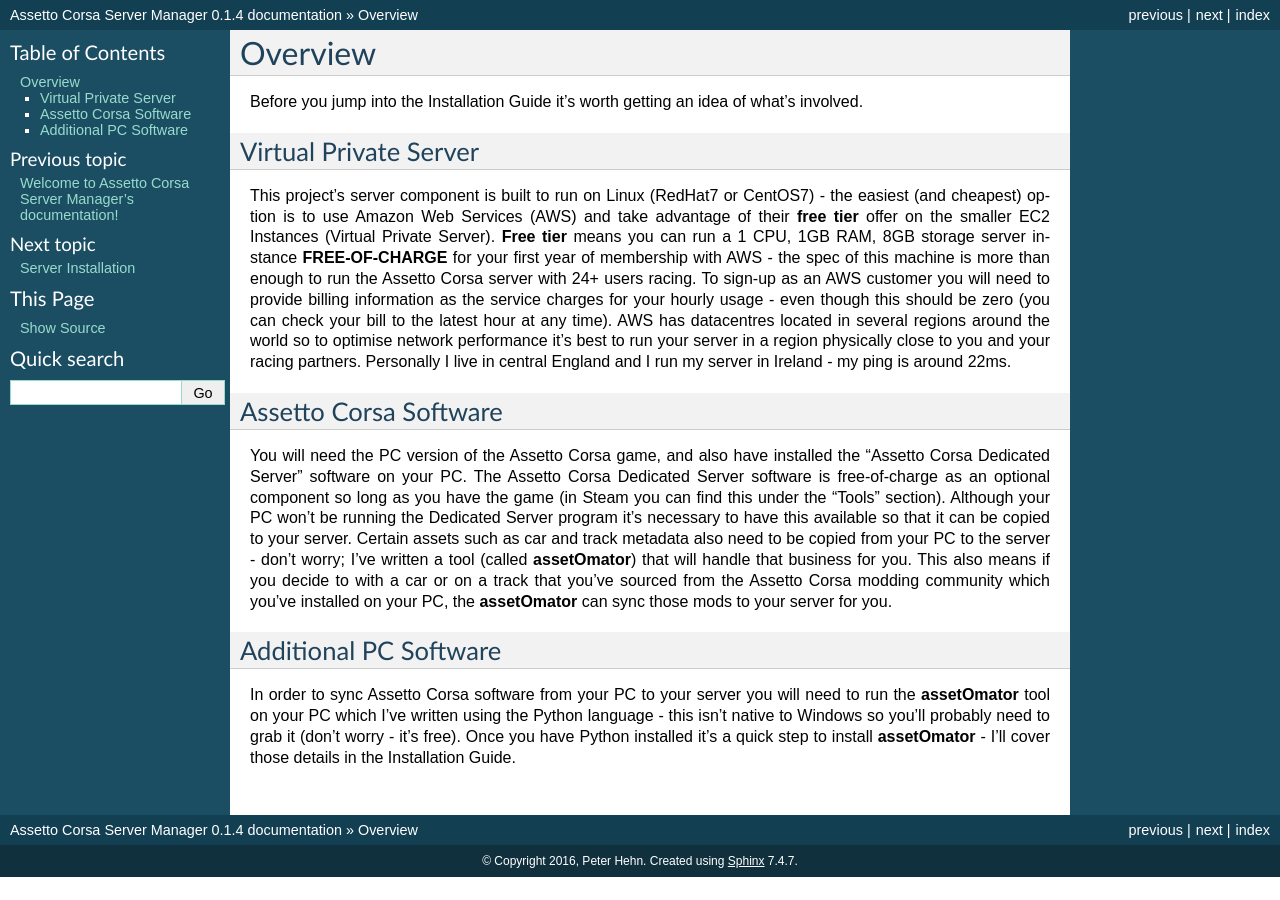
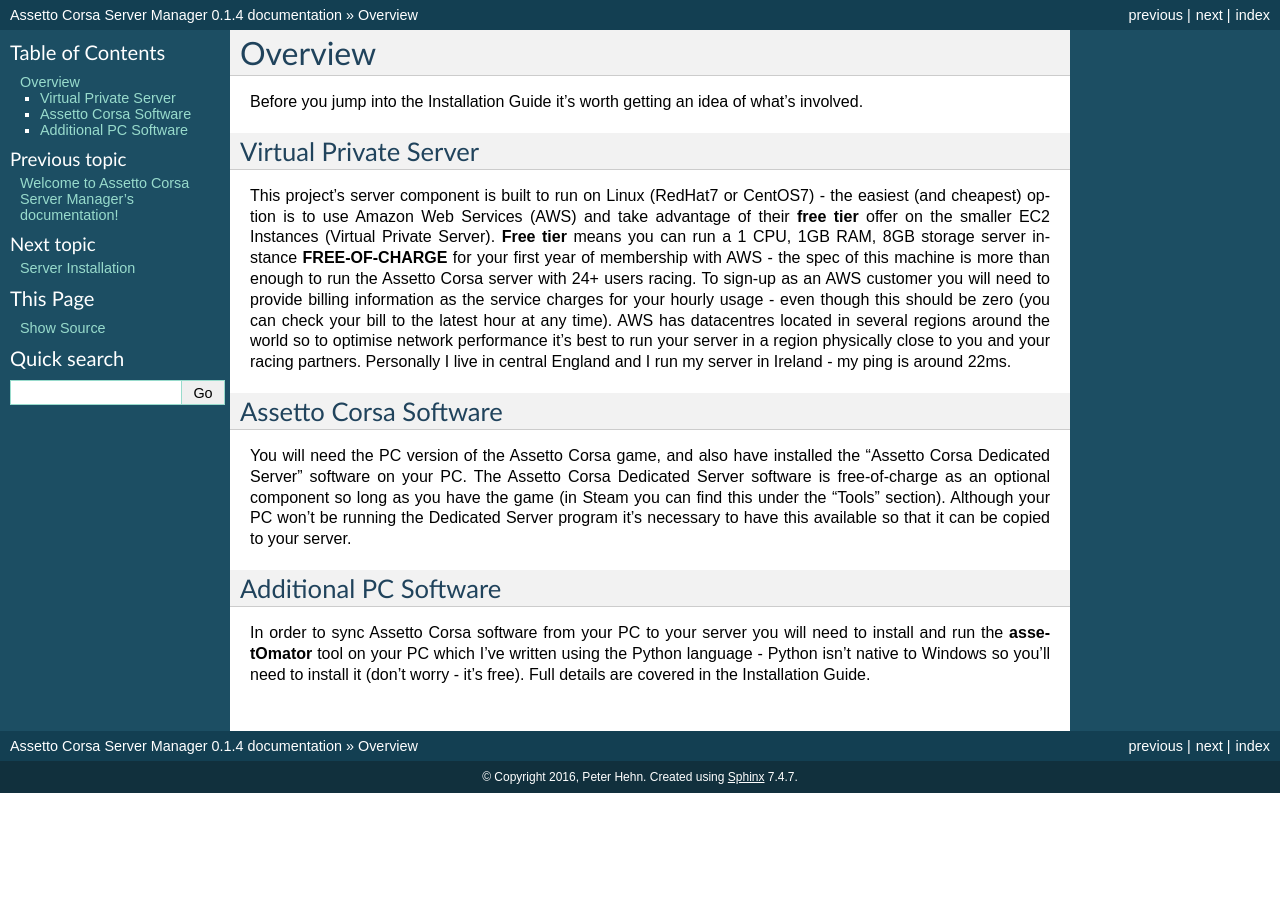
Before and after one commit to PeteTheAutomator/ACServerManager, a Sphinx documentation site: the page built from docs/overview.rst, in a window 1280 px wide. Built offline with Sphinx 7.4.7, drawn with Linux system fonts in a browser that asks for light colours.

Commit message:
tweaked intro doc

```diff
--- a/docs/overview.rst
+++ b/docs/overview.rst
@@ -20,15 +20,10 @@
 You will need the PC version of the Assetto Corsa game, and also have installed the "Assetto Corsa Dedicated Server"
 software on your PC.  The Assetto Corsa Dedicated Server software is free-of-charge as an optional component so long
 as you have the game (in Steam you can find this under the "Tools" section).  Although your PC won't be running the
-Dedicated Server program it's necessary to have this available so that it can be copied to your server.  Certain assets
-such as car and track metadata also need to be copied from your PC to the server - don't worry; I've written a tool
-(called **assetOmator**) that will handle that business for you.  This also means if you decide to with a car or on a track
-that you've sourced from the Assetto Corsa modding community which you've installed on your PC, the **assetOmator** can
-sync those mods to your server for you.
+Dedicated Server program it's necessary to have this available so that it can be copied to your server.
 
 Additional PC Software
 ----------------------
-In order to sync Assetto Corsa software from your PC to your server you will need to run the **assetOmator** tool on your
-PC which I've written using the Python language - this isn't native to Windows so you'll probably need to grab it (don't
-worry - it's free).  Once you have Python installed it's a quick step to install **assetOmator** - I'll cover those
-details in the Installation Guide.
+In order to sync Assetto Corsa software from your PC to your server you will need to install and run the **assetOmator** tool
+on your PC which I've written using the Python language - Python isn't native to Windows so you'll need to install it
+(don't worry - it's free).  Full details are covered in the Installation Guide.
```
